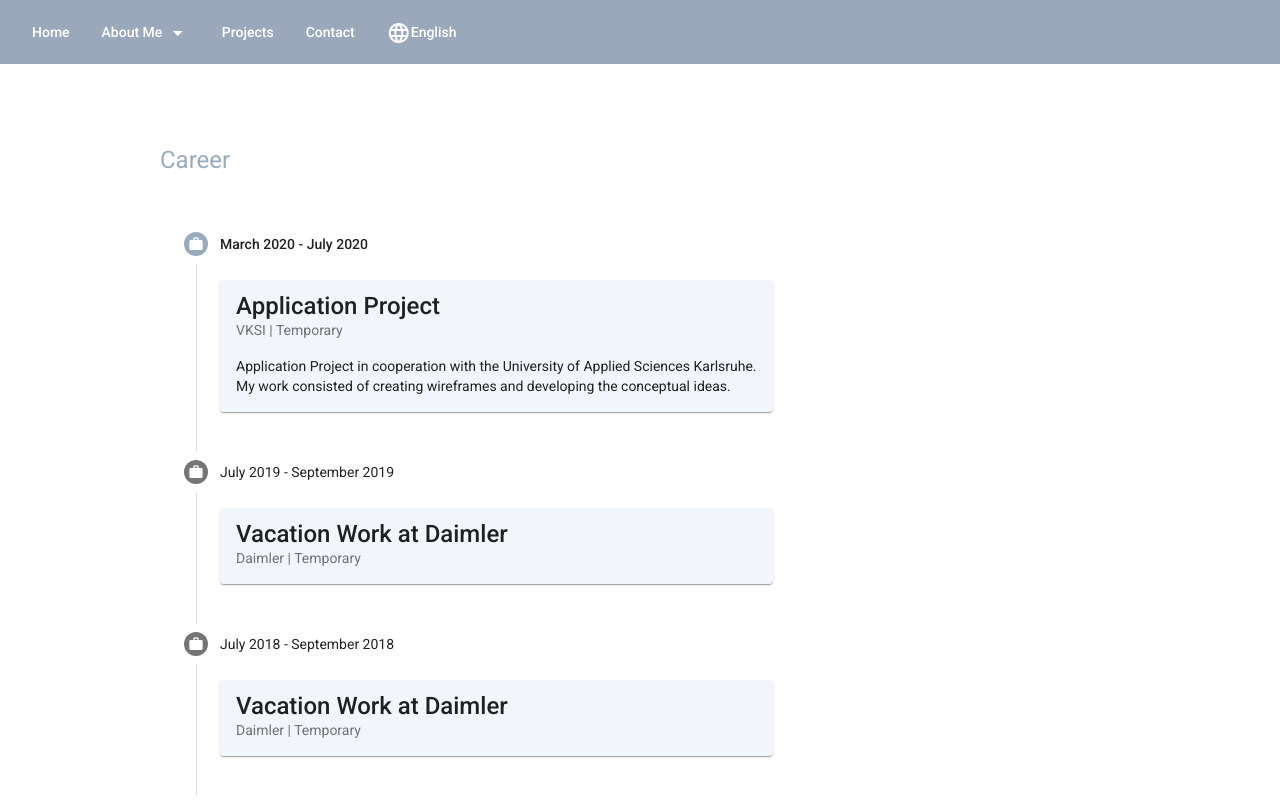
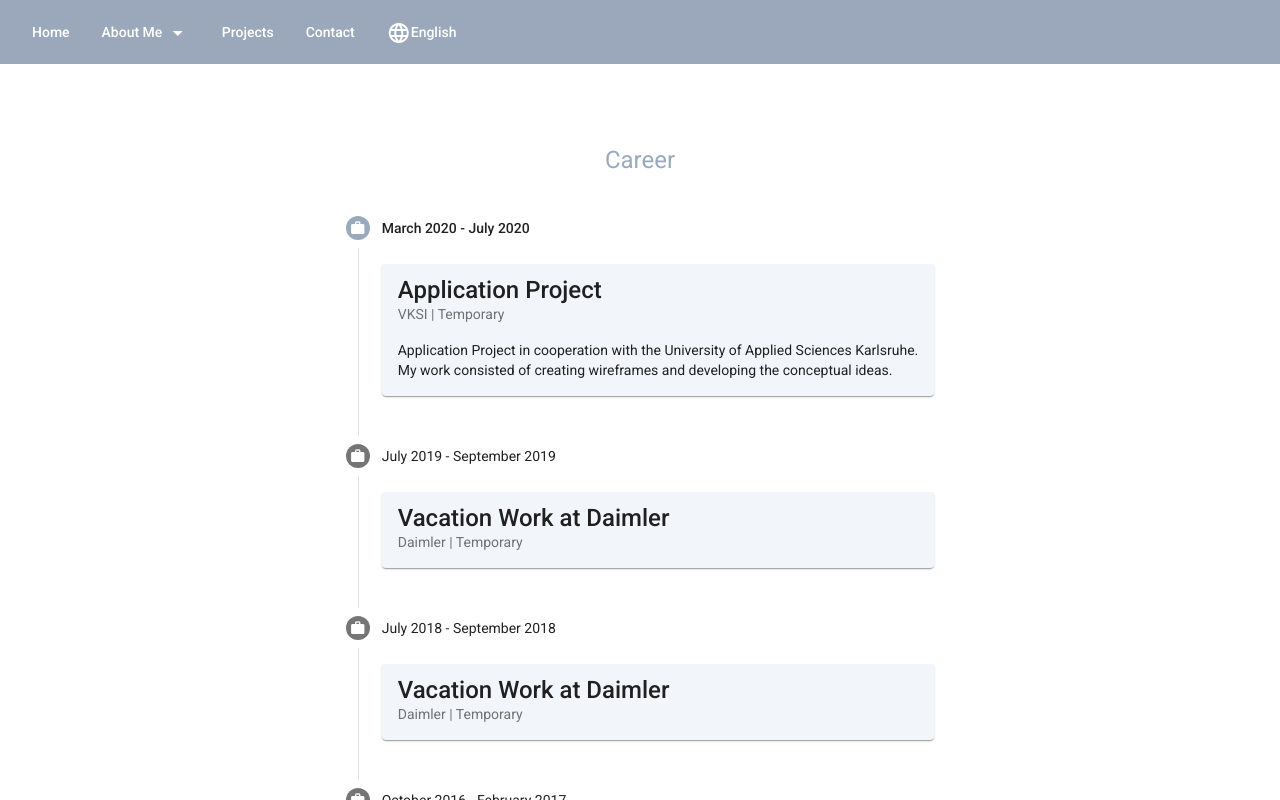
Before and after one commit to minhnpham98/my-website, an Angular app: page /career in a window 1280 px wide. Shown: the top 800 px of the page. Built offline with nearby package versions, Linux system fonts and the light colour scheme.

Commit message:
Changed design of about-me

```diff
--- a/src/app/about-me/about-me.component.html
+++ b/src/app/about-me/about-me.component.html
@@ -7,5 +7,9 @@
 <mat-divider class="divider"></mat-divider>
 
 <app-career></app-career>
+<mat-divider class="divider"></mat-divider>
+
 <app-education></app-education>
+<mat-divider class="divider"></mat-divider>
+
 <app-volunteering></app-volunteering>
--- a/src/app/about-me/career/career.component.css
+++ b/src/app/about-me/career/career.component.css
@@ -1,12 +1,6 @@
 .title {
     margin-top: 5rem;
-    margin-left: 10rem;
     color: #9AAABD
-}
-
-.container {
-    margin-top: 1rem;
-    margin-left: 10rem;
 }
 
 ::ng-deep .mat-vertical-stepper-content
--- a/src/app/about-me/career/career.component.html
+++ b/src/app/about-me/career/career.component.html
@@ -1,14 +1,15 @@
-<div class="title" fxLayoutAlign="right">
+<div class="title" fxLayoutAlign="center">
     <h1>Career</h1>
 </div>
-<div class="container" fxLayoutAlign="right">
+<div fxLayoutAlign="center">
     <mat-stepper orientation="vertical">
         <mat-step label="March 2020 - July 2020" state="work">
             <mat-card>
                 <mat-card-title>Application Project</mat-card-title>
                 <mat-card-subtitle>VKSI | Temporary</mat-card-subtitle>
-                <mat-card-content>Application Project in cooperation with the University of Applied Sciences Karlsruhe. <br>My work consisted of creating wireframes and developing the conceptual ideas.
-            </mat-card-content>
+                <mat-card-content>Application Project in cooperation with the University of Applied Sciences Karlsruhe.
+                    <br>My work consisted of creating wireframes and developing the conceptual ideas.
+                </mat-card-content>
             </mat-card>
         </mat-step>
         <mat-step label="July 2019 - September 2019" state="work">
@@ -27,14 +28,16 @@
             <mat-card>
                 <mat-card-title>Intern in the field of market research</mat-card-title>
                 <mat-card-subtitle>research tools | Internship</mat-card-subtitle>
-                <mat-card-content>As an intern, I worked on many projects, market analyzes and market studies.</mat-card-content>
+                <mat-card-content>As an intern, I worked on many projects, market analyzes and market studies.
+                </mat-card-content>
             </mat-card>
         </mat-step>
         <mat-step label="January 2014 - January 2015" state="work">
             <mat-card>
                 <mat-card-title>Temporary Job at E-Center Proschek</mat-card-title>
                 <mat-card-subtitle>EDEKA | Part Time</mat-card-subtitle>
-                <mat-card-content>As a temporary worker at Edeka, I primarily worked at the cash register.<br>If necessary, I helped with the storage of the goods and the shelf maintenance.</mat-card-content>
+                <mat-card-content>As a temporary worker at Edeka, I primarily worked at the cash register.<br>If
+                    necessary, I helped with the storage of the goods and the shelf maintenance.</mat-card-content>
             </mat-card>
         </mat-step>
 
--- a/src/app/about-me/education/education.component.css
+++ b/src/app/about-me/education/education.component.css
@@ -1,12 +1,6 @@
 .title {
     margin-top: 5rem;
-    margin-left: 10rem;
     color: #9AAABD
-}
-
-.container {
-    margin-top: 1rem;
-    margin-left: 10rem;
 }
 
 ::ng-deep .mat-vertical-stepper-content
--- a/src/app/about-me/education/education.component.html
+++ b/src/app/about-me/education/education.component.html
@@ -1,7 +1,7 @@
-<div class="title" fxLayoutAlign="right">
+<div class="title" fxLayoutAlign="center">
     <h1>Education</h1>
 </div>
-<div class="container" fxLayoutAlign="right">
+<div fxLayoutAlign="center">
     <mat-stepper orientation="vertical">
         <mat-step label="2017 - 2023" state="education">
             <mat-card>
--- a/src/app/about-me/volunteering/volunteering.component.css
+++ b/src/app/about-me/volunteering/volunteering.component.css
@@ -1,12 +1,6 @@
 .title {
     margin-top: 5rem;
-    margin-left: 10rem;
-    color: #9AAABD
-}
-
-.container {
-    margin-top: 1rem;
-    margin-left: 10rem;
+    color: #9AAABD;
 }
 
 ::ng-deep .mat-vertical-stepper-content
--- a/src/app/about-me/volunteering/volunteering.component.html
+++ b/src/app/about-me/volunteering/volunteering.component.html
@@ -1,7 +1,7 @@
-<div class="title" fxLayoutAlign="right">
+<div class="title" fxLayoutAlign="center">
     <h1>Volunteering</h1>
 </div>
-<div class="container" fxLayoutAlign="right">
+<div fxLayoutAlign="center">
     <mat-tab-group>
         <mat-tab label="H-KA">
             <mat-stepper orientation="vertical">
@@ -32,7 +32,8 @@
                         <mat-card-title>Tutor</mat-card-title>
                         <mat-card-content>
                             As a tutor for the subject "Introduction to Business Information Systems", <br>
-                            I answered open questions with the students in the 1st semester and repeated and practiced the learning content imparted in the lecture.
+                            I answered open questions with the students in the 1st semester and repeated and practiced
+                            the learning content imparted in the lecture.
                         </mat-card-content>
                     </mat-card>
                 </mat-step>
--- a/src/app/angular-material.module.ts
+++ b/src/app/angular-material.module.ts
@@ -5,6 +5,7 @@ import { MatDividerModule } from '@angular/material/divider';
 import { MatGridListModule } from '@angular/material/grid-list';
 import { MatIconModule } from '@angular/material/icon';
 import { MatMenuModule } from '@angular/material/menu';
+import { MatProgressBarModule } from '@angular/material/progress-bar';
 import { MatSlideToggleModule } from '@angular/material/slide-toggle';
 import { MatStepperModule } from '@angular/material/stepper';
 import { MatTabsModule } from '@angular/material/tabs';
@@ -17,6 +18,7 @@ const AngularMaterialComponents = [
     MatGridListModule,
     MatIconModule,
     MatMenuModule,
+    MatProgressBarModule,
     MatSlideToggleModule,
     MatStepperModule,
     MatTabsModule,
```
